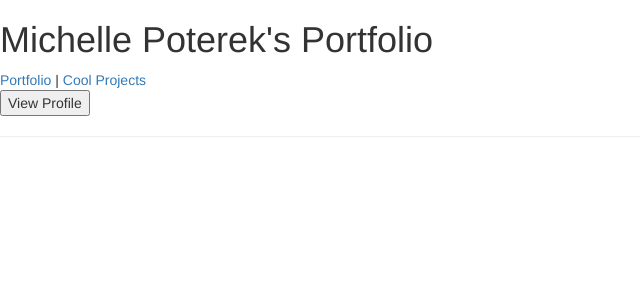
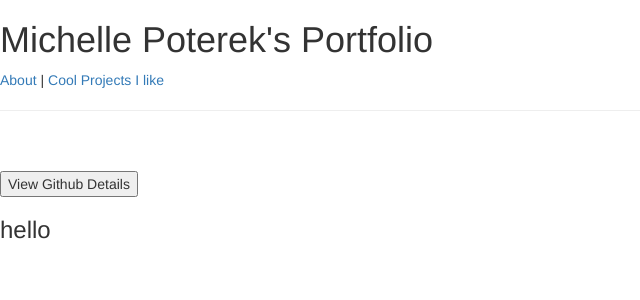
Before and after one commit to PoterekM/react-portfolio, a React app: page /#/ in a window 1280 px wide. Shown: the top 300 px of the page, without its empty margins (0-640 px from the left). Built offline with nearby package versions, Linux system fonts and the light colour scheme.

Commit message:
create new component for button

```diff
--- /dev/null
+++ b/src/components/GetPortfolio.jsx
@@ -0,0 +1,20 @@
+import React from "react";
+import { connect } from "react-redux";
+import { fetchProfile } from "./../actions";
+
+const GetPortfolio = ({ dispatch, user }) => {
+  return(
+    <div>
+       <button onClick={() => {dispatch(fetchProfile())}}>View Github Details</button>
+    </div>
+  );
+}
+
+const mapStateToProps = state => {
+  console.log(state)
+  return {
+    user: state
+  };
+};
+
+export default connect(mapStateToProps)(GetPortfolio);
--- a/src/components/Header.jsx
+++ b/src/components/Header.jsx
@@ -7,7 +7,7 @@ function Header () {
   return(
     <div>
       <h1>Michelle Poterek's Portfolio</h1>
-    <Link to="/">Portfolio</Link> | <Link to="/cool_projects">Cool Projects</Link>
+    <Link to="/">About</Link> | <Link to="/cool_projects">Cool Projects I like</Link>
     </div>
   )
 
--- a/src/components/Portfolio.jsx
+++ b/src/components/Portfolio.jsx
@@ -1,17 +1,18 @@
 import React from "react";
 import { connect } from "react-redux";
-import { fetchProfile } from "./../actions";
+import GetPortfolio from "./GetPortfolio";
 
 const Portfolio = ({ dispatch, user }) => {
   return(
     <div>
-       <button onClick={() => {dispatch(fetchProfile())}}>View Profile</button>
      <hr/>
     <a href="https://github.com/PoterekM">
       <img src={user.user.avatar_url}/>
       <h1>{user.user.login}</h1>
       <h4>{user.user.location}</h4>
     </a>
+    <GetPortfolio/>
+    <h3>hello</h3>
     </div>
   );
 }
```
